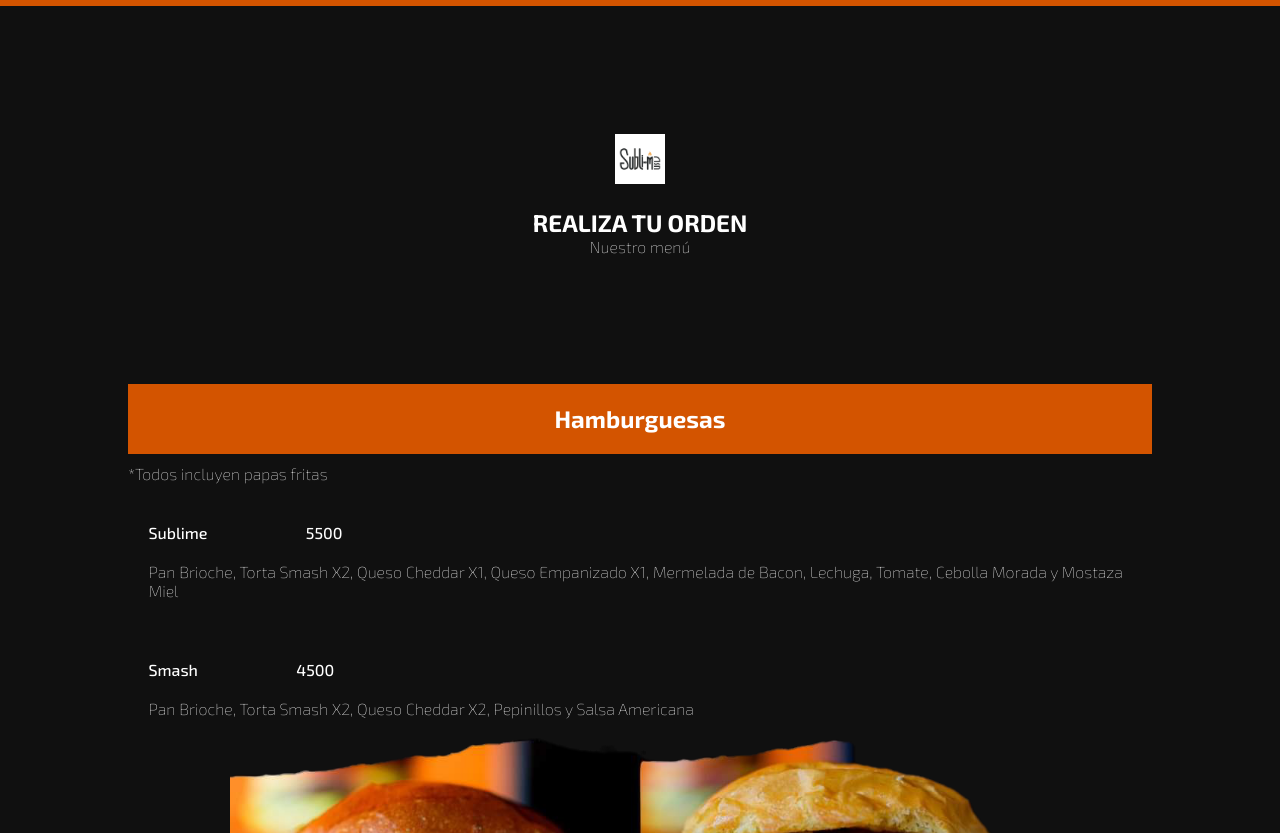
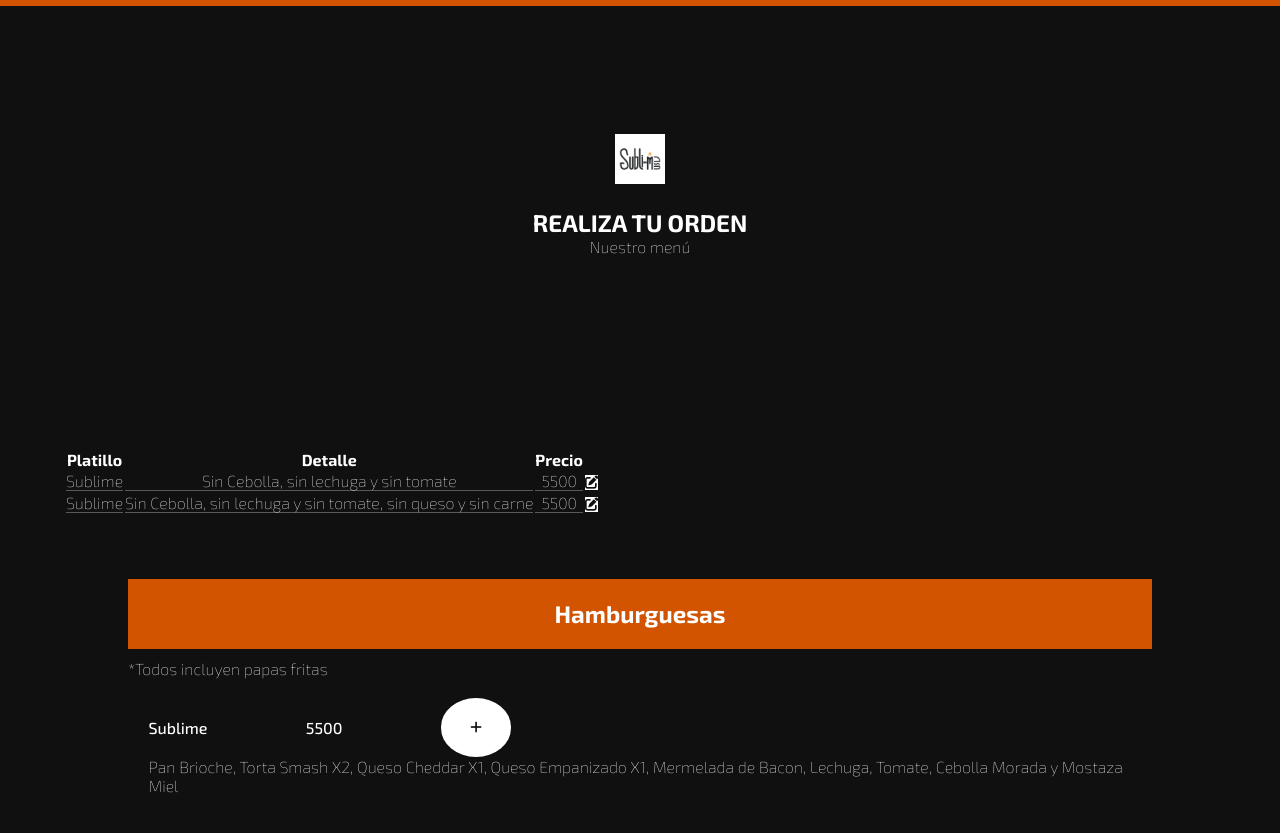
Before and after one commit to edwinSolorzanoC/Sublime, a plain HTML site: page odenes.html in a window 1280 px wide. Shown: the part 98-931 px from the top of the page. Drawn offline with Linux system fonts and the light colour scheme.

Commit message:
Add files via upload

```diff
--- a/odenes.html
+++ b/odenes.html
@@ -6,6 +6,8 @@
     <title>Document</title>
 
     <link rel="stylesheet" href="styles/ordenes.css">
+    <link rel="stylesheet" href="https://cdnjs.cloudflare.com/ajax/libs/font-awesome/6.6.0/css/all.min.css">
+
 </head>
 <body>
 
@@ -29,6 +31,34 @@
             <p>Nuestro menú</p>
         </section>
 
+        <section class="orden">
+            <table>
+                <thead>
+                    <tr>
+                        <th>Platillo</th>
+                        <th>Detalle</th>
+                        <th>Precio</th>
+                        <th></th>
+                    </tr>
+                </thead>
+                <tbody>
+                    <tr>
+                        <td>Sublime</td>
+                        <td>Sin Cebolla, sin lechuga y sin tomate</td>
+                        <td>5500</td>
+                        <td class="edit" > <button><i class="fa-solid fa-pen-to-square"></i></button></td>
+                    </tr>
+                    <tr>
+                        <td>Sublime</td>
+                        <td >Sin Cebolla, sin lechuga y sin tomate, sin queso y sin carne</td>
+                        <td>5500</td>
+                        <td class="edit"> <button><i class="fa-solid fa-pen-to-square"></i></button></td>
+                    </tr>
+                </tbody>
+            </table>
+
+        </section>
+
         <section class="menu">
             <div class="hambuguesas">
                 <h1 class="titulito">Hamburguesas</h1>
@@ -38,6 +68,7 @@
                     <div class="datos">
                         <p>Sublime</p>
                         <p>5500</p>
+                        <button><i class="fa-solid fa-plus"></i></button>
                     </div>
                     <div class="ingredientes">
                         <p>Pan Brioche, Torta Smash X2, Queso Cheddar X1, Queso Empanizado X1, Mermelada de Bacon, Lechuga, Tomate, Cebolla Morada y Mostaza Miel</p>
@@ -48,6 +79,7 @@
                     <div class="datos">
                         <p>Smash</p>
                         <p>4500</p>
+                        <button><i class="fa-solid fa-plus"></i></button>
                     </div>
                     <div class="ingredientes">
                         <p>Pan Brioche, Torta Smash X2, Queso Cheddar X2, Pepinillos y Salsa Americana</p>
@@ -65,6 +97,7 @@
                     <div class="datos">
                         <p>Nachos de Pollo</p>
                         <p>4500</p>
+                        <button><i class="fa-solid fa-plus"></i></button>
                     </div>
                     <div class="ingredientes">
                         <p>Chips de Tortilla, Fijitas Salteadas con chile Dulce, Cebolla, Frijoles Molitos, Queso Chedar, Queso Mozarella, Pico de Gallo, Guacamole y Natilla</p>
@@ -90,5 +123,6 @@
         </section>
     </footer>
 
+
 </body>
 </html>
--- a/styles/ordenes.css
+++ b/styles/ordenes.css
@@ -23,6 +23,25 @@ Blanco-
     height: 50px;
 }
 
+.orden{
+    padding: 5%;
+}
+.orden tbody tr td{
+    border-bottom: 1px solid #ffffff4e;
+    text-align: center;
+}
+.orden .edit{
+    border: none;
+}
+.orden button{
+    background-color: #ffffff;
+    color: #101010;
+
+    border: none;
+}
+.orden button:active{
+    background-color: #d35400;
+}
 .menu{
     padding: 0% 10% 10% 10%;
 }
@@ -42,6 +61,14 @@ Blanco-
 .menu .plato .datos p{
     padding: 2% 10% 2% 0%;
 }
+.menu .plato button{
+    background-color: #ffffff;
+    color: #101010;
+
+    border: none;
+    border-radius: 80%;
+    padding: 0% 3%;
+}
 
 .menu .nachos{
     padding-top: 10%;
```
Also changed, not shown: index.html (+1 -0 lines).
